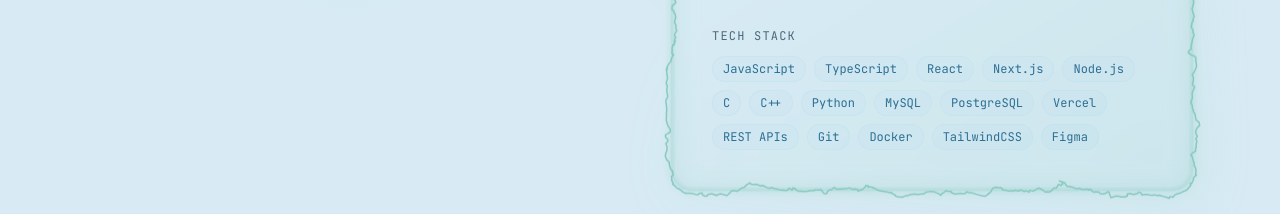
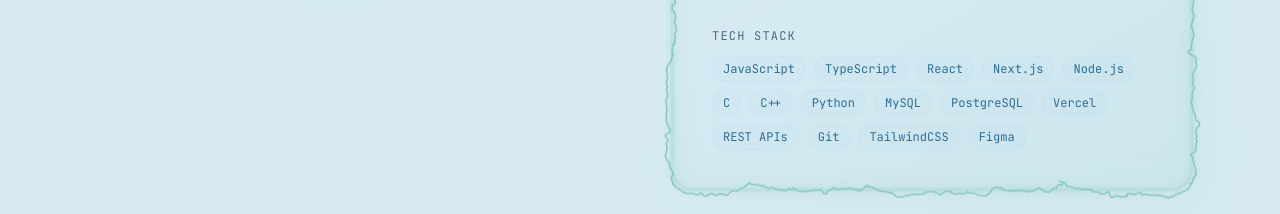
Before and after one commit to jayelsr04/Jleigh_Portfolio, a Next.js app: page / in a window 1280 px wide. Shown: the part 1400-1614 px from the top of the page. Built offline with nearby package versions, Linux system fonts and the light colour scheme; a web font is replaced by a local one.

Commit message:
Update About Section

```diff
--- a/src/components/sections/AboutSection.tsx
+++ b/src/components/sections/AboutSection.tsx
@@ -10,7 +10,7 @@
   "JavaScript", "TypeScript", "React", "Next.js",
   "Node.js", "C", "C++", "Python",
   "MySQL", "PostgreSQL", "Vercel", "REST APIs",
-  "Git", "Docker", "TailwindCSS", "Figma",
+  "Git", "TailwindCSS", "Figma",
 ];
 
 export default function AboutSection() {
```
